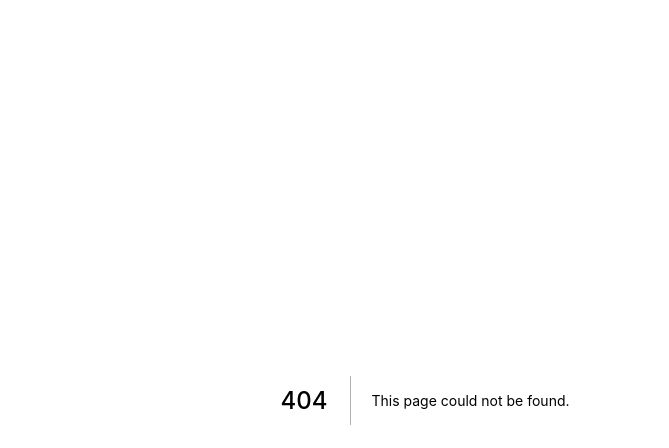
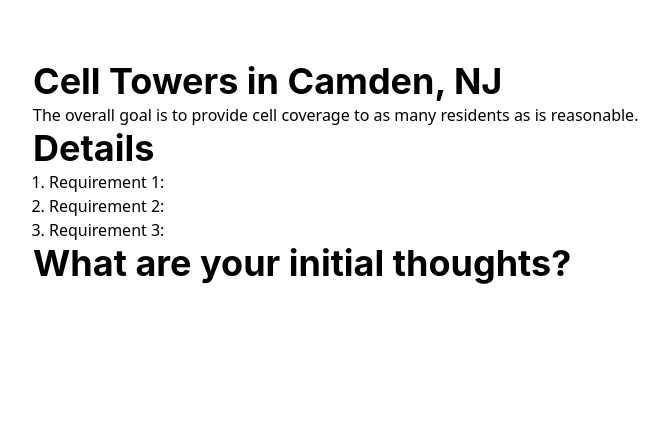
Before and after one commit to commanderking/reasonloop, a Next.js app: page /project/1 in a window 1280 px wide. Before the commit this address had no page. Shown: the top 448 px of the page, without its empty margins (215-884 px from the left). Built offline with nearby package versions, Linux system fonts and the light colour scheme.

Commit message:
get landing page

```diff
--- a/pages/_app.js
+++ b/pages/_app.js
@@ -1,7 +1,14 @@
-import '../styles/globals.css'
+import { ThemeProvider, theme, CSSReset, Box } from "@chakra-ui/react";
 
 function MyApp({ Component, pageProps }) {
-  return <Component {...pageProps} />
+  return (
+    <ThemeProvider theme={theme}>
+      <CSSReset />
+      <Box maxWidth="824px" margin="auto" padding="20px" mt={10}>
+        <Component {...pageProps} />
+      </Box>
+    </ThemeProvider>
+  );
 }
 
-export default MyApp
+export default MyApp;
--- /dev/null
+++ b/pages/api/project.ts
@@ -0,0 +1,24 @@
+const mockProjectData = {
+  id: "",
+  name: "Cell Towers in Camden, NJ",
+  avatar: "robot_1",
+  overviewText:
+    "The overall goal is to provide cell coverage to as many residents as is reasonable.",
+  requirements: ["Requirement 1:", "Requirement 2:", "Requirement 3:"],
+  responseFormat: ["COORDINATE_GRID"],
+  resources: [
+    {
+      url: "",
+      title: "",
+    },
+    {
+      url:
+        "https://www.khanacademy.org/math/basic-geo/basic-geometry-pythagorean-theorem/pythagorean-theorem-distance/v/example-finding-distance-with-pythagorean-theorem",
+      title: "Khan Academy",
+    },
+  ],
+};
+
+export default (req, res) => {
+  res.status(200).json(mockProjectData);
+};
--- /dev/null
+++ b/pages/project/[pid].tsx
@@ -0,0 +1,32 @@
+import useSWR from "swr";
+import { Box, Heading, Text, OrderedList, ListItem } from "@chakra-ui/react";
+
+const fetcher = (args) => fetch(args).then((res) => res.json());
+
+const ProjectPage = () => {
+  const { data, error } = useSWR("/api/project", fetcher);
+  console.log("data", data);
+
+  if (!data) {
+    return <div></div>;
+  }
+  return (
+    <Box>
+      <Box>
+        <Heading>{data.name}</Heading>
+        <Text>{data.overviewText}</Text>
+      </Box>
+      <Box>
+        <Heading>Details</Heading>
+        <OrderedList>
+          {data.requirements.map((requirement) => (
+            <ListItem>{requirement}</ListItem>
+          ))}
+        </OrderedList>
+      </Box>
+      <Heading>What are your initial thoughts?</Heading>
+    </Box>
+  );
+};
+
+export default ProjectPage;
```
Also changed, not shown: package.json (+6 -1 lines), tsconfig.json (+5 -14 lines), 1 other file (tests, documents, lock files or other folders).
